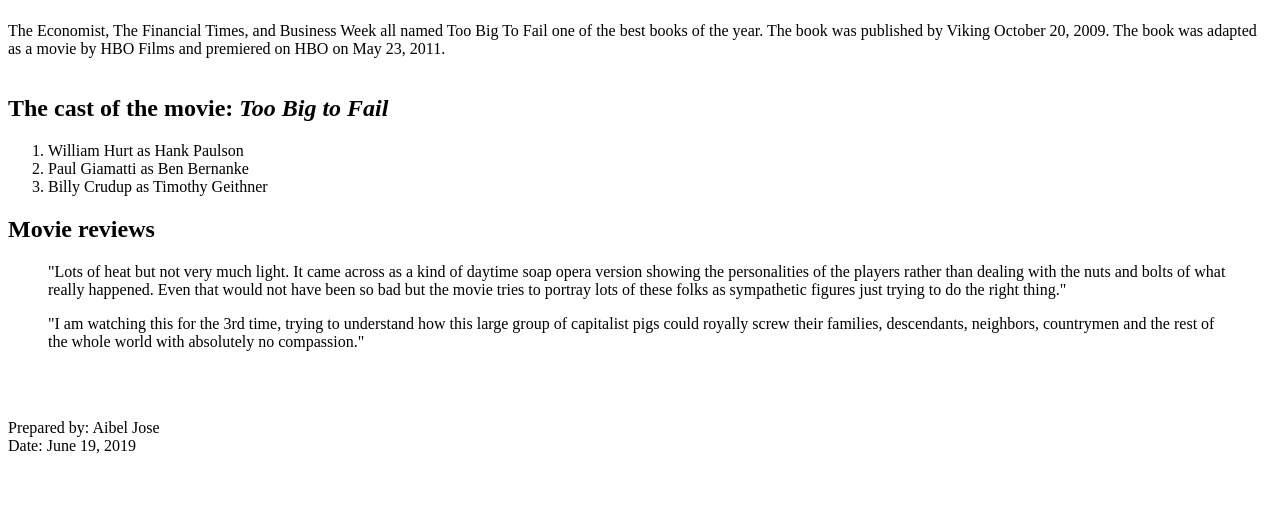
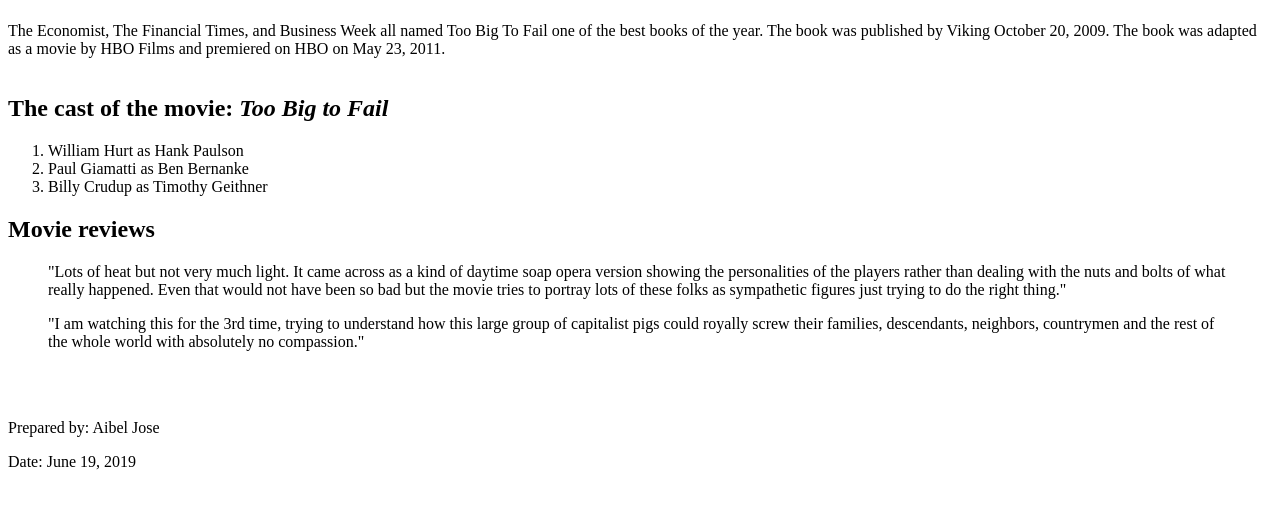
Before and after one commit to aibelj/A03, a plain HTML site: page index.html in a window 1280 px wide. Shown: the part 178-686 px from the top of the page. Drawn offline with Linux system fonts and the light colour scheme.

Commit message:
Update index.html

```diff
--- a/index.html
+++ b/index.html
@@ -28,10 +28,10 @@ generation</q>.His book, Too Big to Fail, was the first behind-the-scenes accoun
 <blockquote> "Lots of heat but not very much light. It came across as a kind of daytime soap opera version showing the personalities of the players rather than dealing with the nuts and bolts of what really happened. Even that would not have been so bad but the movie tries to portray lots of these folks as sympathetic figures just trying to do the right thing."</blockquote>
 
 <blockquote> "I am watching this for the 3rd time, trying to understand how this large group of capitalist pigs could royally screw their families, descendants, neighbors, countrymen and the rest of the whole world with absolutely no compassion."</blockquote><br><br></p>
-	<footer>
-	Prepared by: Aibel   Jose<br>
-	Date: June 19, 2019
-	</footer>
+
+<p>Prepared by: Aibel   Jose<br></p>
+<p>Date: June 19, 2019</p>
+
 
 
 </html>
```
